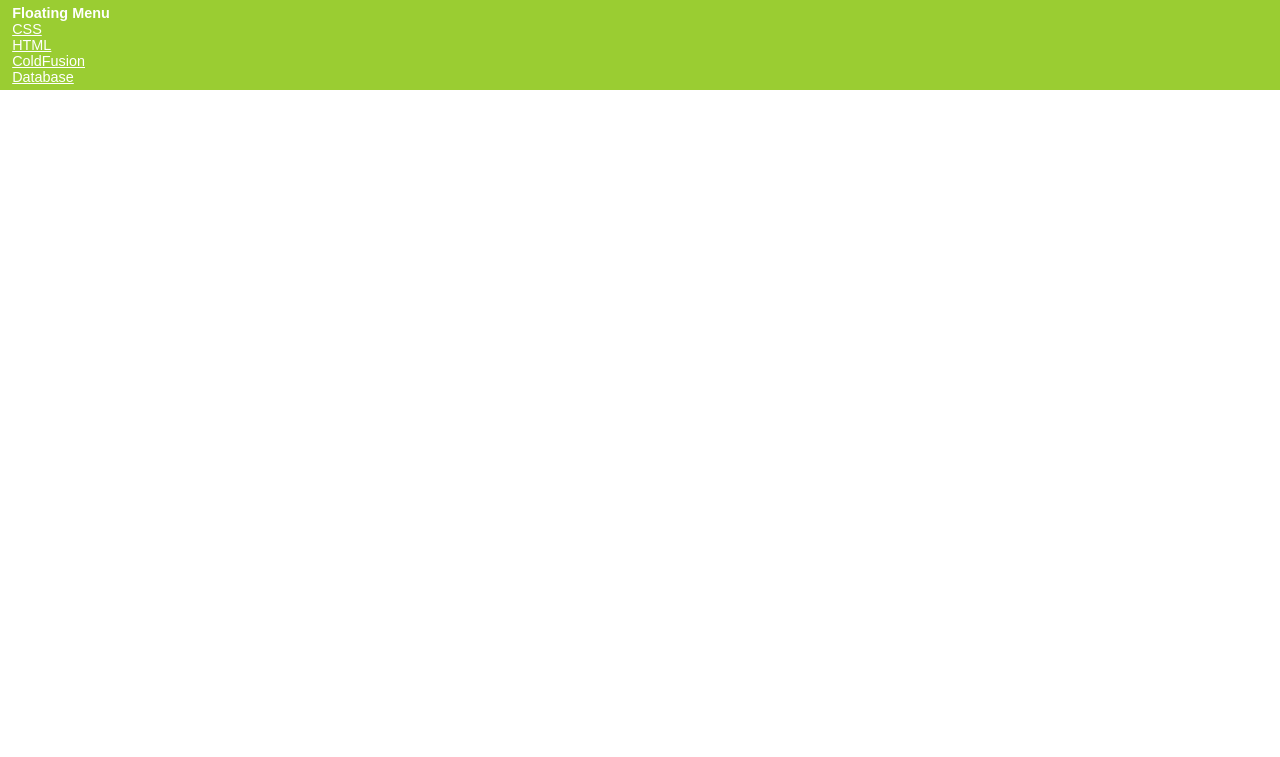
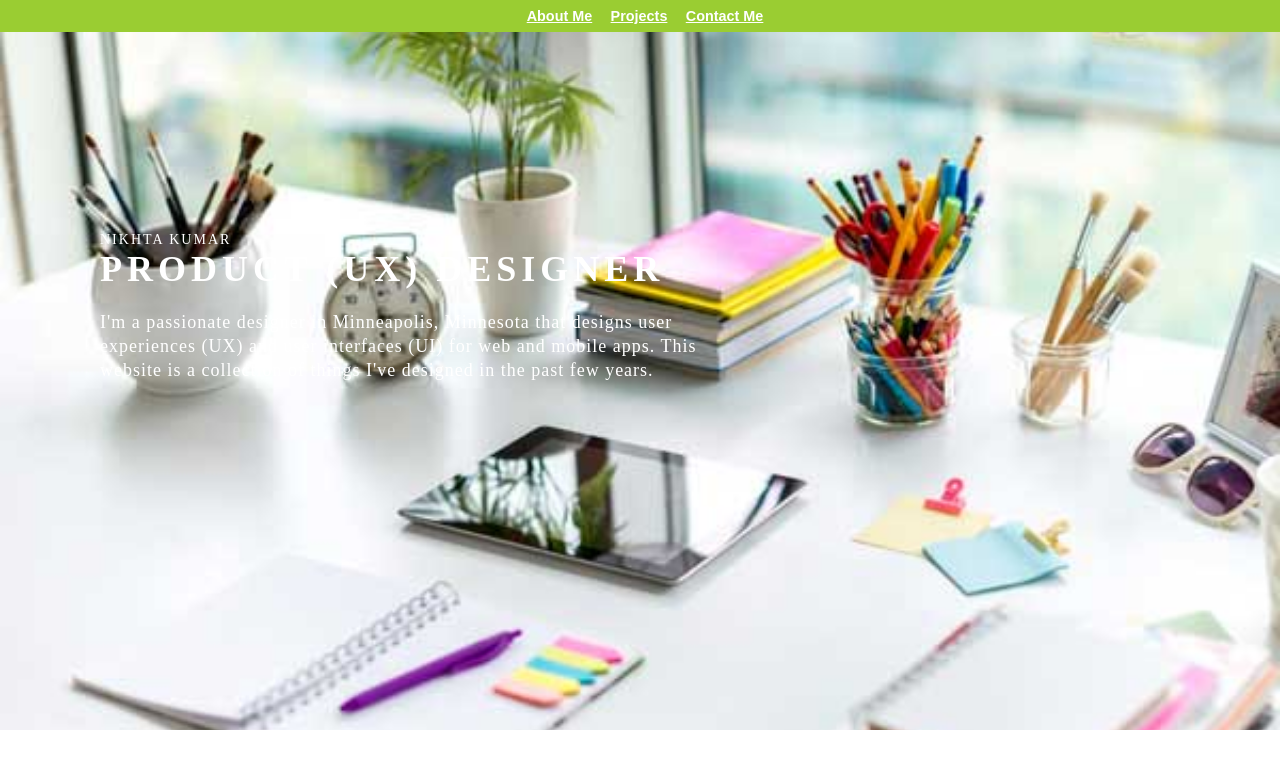
Before and after one commit to nikhitakumar/mywebsite, a plain HTML site: page index.html in a window 1280 px wide. Shown: the top 757 px of the page. Drawn offline with Linux system fonts and the light colour scheme.

Commit message:
Added css and images.

```diff
--- /dev/null
+++ b/css/myCss.css
@@ -0,0 +1,56 @@
+html, body {
+    margin: 0;
+    padding: 0;
+}
+main {
+    margin-bottom: 200%;
+}
+.floating-menu {
+    font-family: sans-serif;
+    background: yellowgreen;
+    padding: 5px;
+    z-index: 100;
+    position: fixed;
+    top: 0px;
+    left: 0px;
+    width: 100vw;
+}
+.floating-menu a,
+.floating-menu h3 {
+    font-size: 0.9em;
+    display: block;
+    margin: 0 0.5em;
+    color: white;
+}
+
+.author{
+    font-family: 'ProximaNova-Bold';
+    text-transform: uppercase;
+    font-size: 14px;
+    letter-spacing: 2px;
+    margin-bottom: 5px;
+}
+
+.author-title{
+    font-family: 'ProximaNova-Thin';
+    font-size: 36px;
+    letter-spacing: 5px;
+    margin-bottom: 20px;
+    margin-top: 0px;
+}
+
+.author-description{
+    font-family: 'ProximaNova-Thin';
+    font-size: 18px;
+    letter-spacing: 1px;
+    width: 640px;
+    line-height: 24px;
+}
+
+.about-head{
+    width: 100%;
+    height: 700px;
+    color: #FFF;
+    background: transparent url('../images/about-image.jpg') 0 0 / cover no-repeat;
+
+}
--- a/index.html
+++ b/index.html
@@ -1,40 +1,44 @@
 <!DOCTYPE html>
-<title>Example</title>
-<style>
+<html>
+<head>
+  <title>Example</title>
+  <link rel="stylesheet" type="text/css" href="css/myCss.css">
+</head>
+<body>
+
+  <div class="floating-menu">
+    <table align="center">
+      <tr>
+        <th><a href="#aboutSection">About Me</a></th>
+        <th><a href="#projectSection">Projects</a></th>
+        <th><a href="#contactSection">Contact Me</a></th>
+      </tr>
 
 
-  html, body {
-    margin: 0;
-    padding: 0;
-}
-  main {
-    margin-bottom: 200%;
-  }
-  .floating-menu {
-    font-family: sans-serif;
-    background: yellowgreen;
-    padding: 5px;
-    z-index: 100;
-    position: fixed;
-	top: 0px;
-    left: 0px;
-	width: 100vw;
-  }
-  .floating-menu a,
-  .floating-menu h3 {
-    font-size: 0.9em;
-    display: block;
-    margin: 0 0.5em;
-    color: white;
-  }
-</style>
-<main>
-  <p>Scroll down and watch the menu remain fixed in the same position, as though it was floating.</p>
-  <div class="floating-menu">
-    <h3>Floating Menu</h3>
-    <a href="/css/">CSS</a>
-    <a href="/html/">HTML</a>
-    <a href="/coldfusion/">ColdFusion</a>
-    <a href="/database/">Database</a>
+
+
+    </table>
   </div>
-</main>
+<div class="about-head">
+  <a name="aboutSection"></a>
+<div style="margin-top: 30px; padding-top: 200px; padding-left: 100px">
+
+    <span class="author">Nikhta Kumar</span>
+    <h1 class="author-title">PRODUCT (UX) DESIGNER</h1>
+
+    <p class="author-description">I'm a passionate designer in Minneapolis, Minnesota that designs user experiences (UX)
+    and user interfaces (UI) for web and mobile apps. This website is a collection of things I've
+    designed in the past few years.</p>
+
+</div>
+</div>
+<div style="height: 500px; background-color: greenyellow; margin-top: 30px">
+  <a name="projectSection"></a>
+  kumar
+</div>
+  <div style="height: 500px; background-color: greenyellow; margin-top: 30px">
+    <a name="contactSection"></a>
+    kumar
+  </div>
+</body>
+</html>
```
Also changed, not shown: images/about-image.jpg (added).
